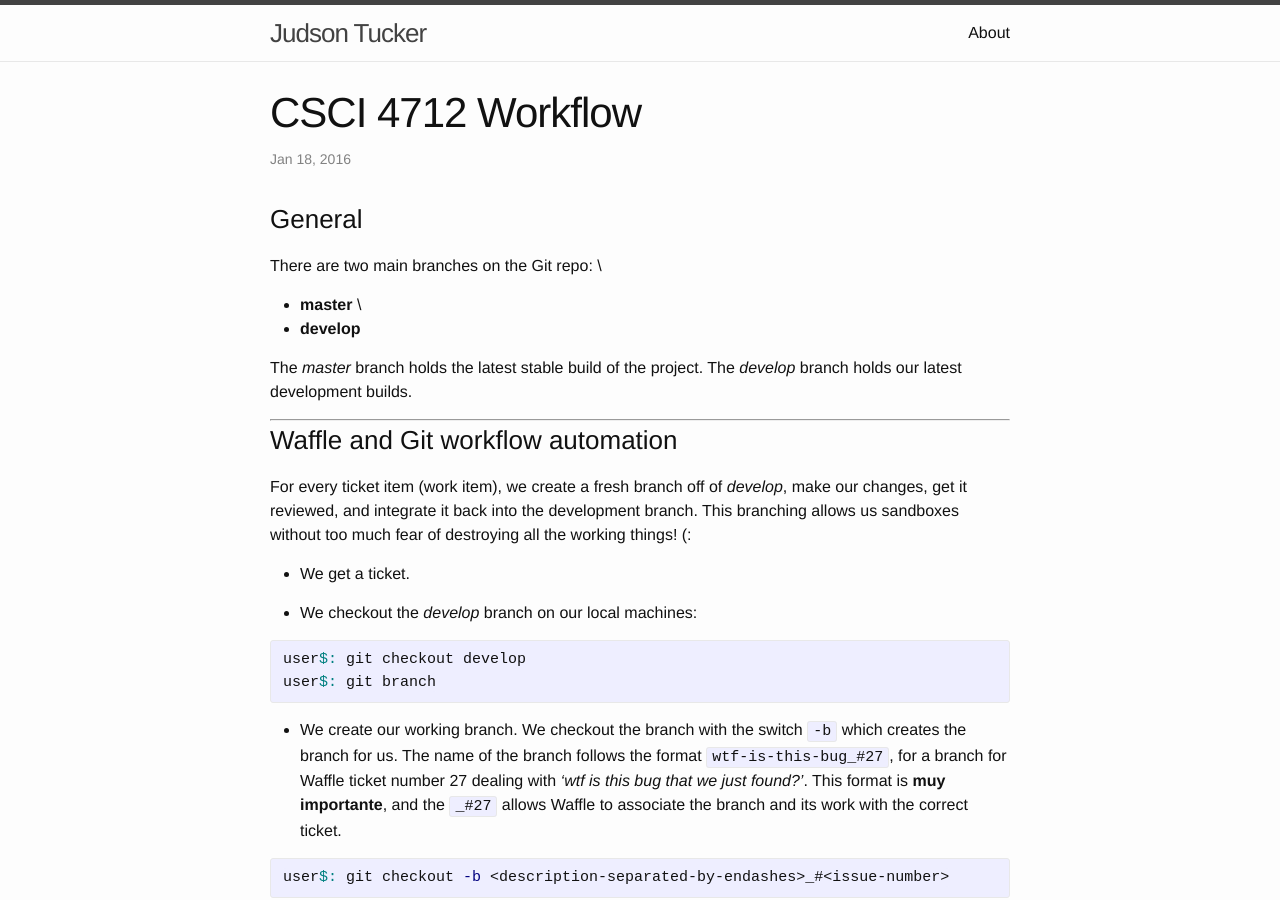
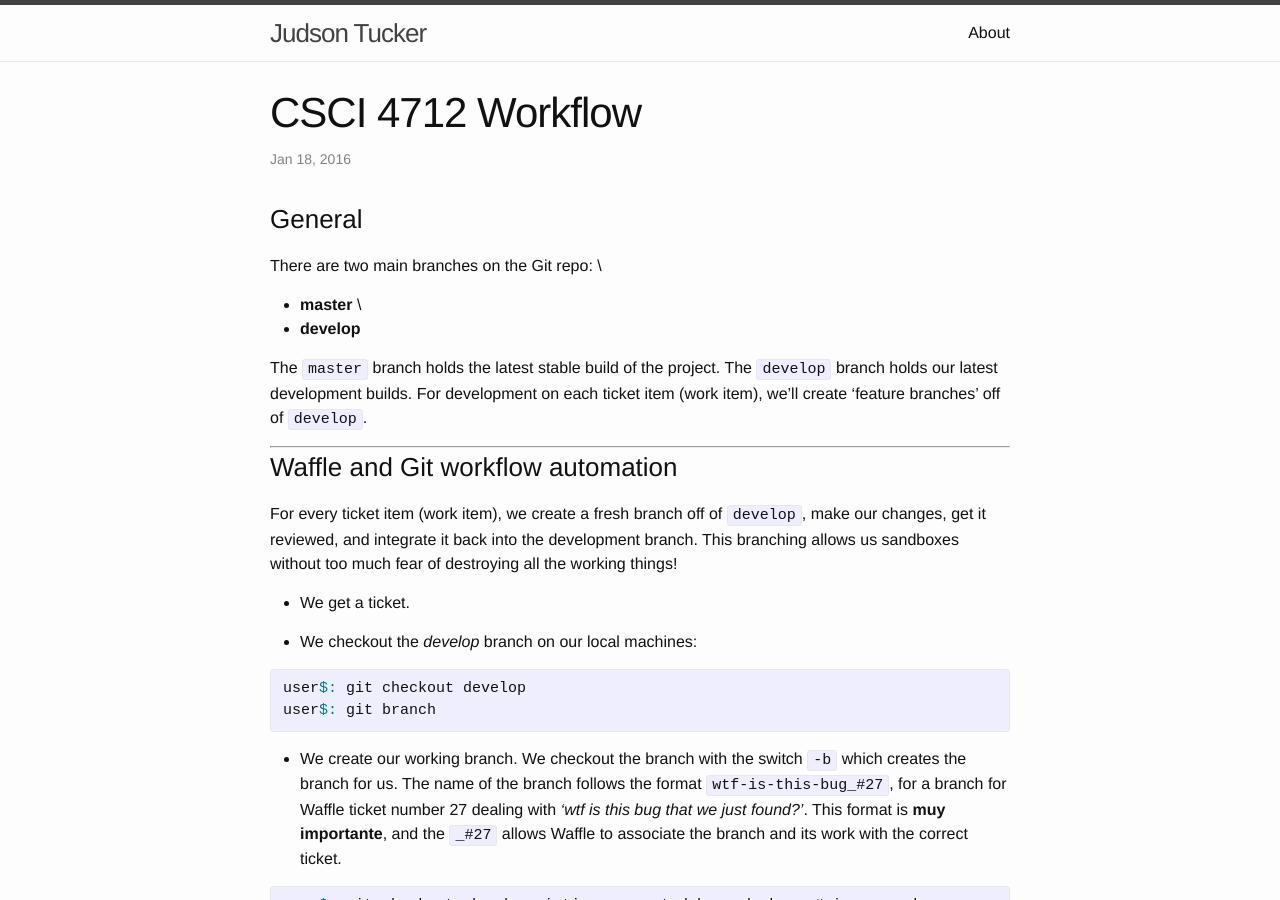
Before and after one commit to jtucker276/jtucker276.github.io, a Jekyll site: the page built from _posts/2016-01-18-csci-4712.markdown, in a window 1280 px wide and 900 px high. Built offline with Jekyll 4.4.1, drawn with Linux system fonts in a browser that asks for light colours.

Commit message:
csci post fixes

````diff
--- a/_posts/2016-01-18-csci-4712.markdown
+++ b/_posts/2016-01-18-csci-4712.markdown
@@ -9,12 +9,12 @@ There are two main branches on the Git repo: \\
 - **master** \\
 - **develop**
 
-The _master_ branch holds the latest stable build of the project. The _develop_ branch holds our latest development builds.
+The ```master``` branch holds the latest stable build of the project. The ```develop``` branch holds our latest development builds. For development on each ticket item (work item), we'll create 'feature branches' off of ```develop```.
 
 - - -
 
 ### Waffle and Git workflow automation
-For every ticket item (work item), we create a fresh branch off of _develop_, make our changes, get it reviewed, and integrate it back into the development branch. This branching allows us sandboxes without too much fear of destroying all the working things! (:
+For every ticket item (work item), we create a fresh branch off of ```develop```, make our changes, get it reviewed, and integrate it back into the development branch. This branching allows us sandboxes without too much fear of destroying all the working things!
 
 - We get a ticket.
 
````
